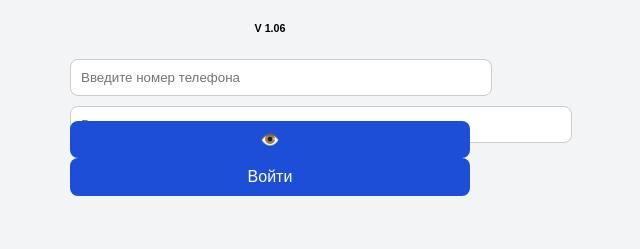
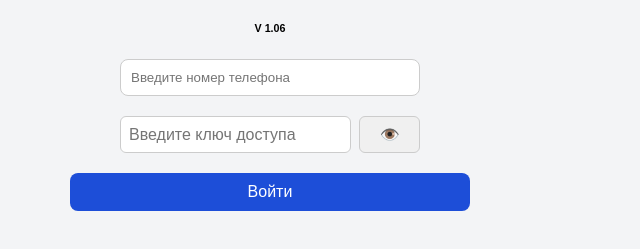
Before and after one commit to Luck-Iess/telegram-bonus-webapp, a plain HTML site: page index.html in a window 1280 px wide. Shown: the part 81-330 px from the top of the page, without its empty margins (370-1010 px from the left). Drawn offline with Linux system fonts and the light colour scheme.

Commit message:
Обновление версии 1.07

```diff
--- a/index.html
+++ b/index.html
@@ -12,12 +12,14 @@
     <h6>V 1.06</h6>
 
     <form id="loginForm">
+    <div style="max-width: 300px; margin: 10px auto;">
       <input type="text" id="phone" placeholder="Введите номер телефона" required />
+    </div>
 
-      <div style="position: relative;">
-        <input type="password" id="key" placeholder="Введите ключ доступа" required style="padding-right: 90px;" />
-        <button type="button" id="toggleKey" style="position: absolute; right: 0; top: 0; height: 100%; padding: 0 10px;">👁️</button>
-      </div>
+    <div class="key-wrapper">
+      <input type="password" id="key" placeholder="Введите ключ доступа" required />
+      <button type="button" id="toggleKey">👁️</button>
+    </div>
 
       <button type="submit">Войти</button>
     </form>
--- a/style.css
+++ b/style.css
@@ -18,14 +18,14 @@ h6 {
 }
 input {
     display: block;
-    width: 100%;
+    width: 92.5%;
     padding: 10px;
     margin-top: 10px;
     border-radius: 8px;
     border: 1px solid #ccc;
 }
 button {
-    margin-top: 15px;
+    margin-top: 10px;
     width: 100%;
     padding: 10px;
     background-color: #1d4ed8;
@@ -58,3 +58,29 @@ button {
   0% { transform: rotate(0deg); }
   100% { transform: rotate(360deg); }
 }
+
+.key-wrapper {
+  width: 300px;
+  display: flex;
+  gap: 8px; /* Расстояние между полем и кнопкой */
+  margin: 10px auto;
+}
+
+.key-wrapper input {
+  flex: 5;
+  padding: 8px;
+  font-size: 16px;
+  border: 1px solid #ccc;
+  border-radius: 6px;
+  outline: none;
+}
+
+.key-wrapper button {
+  flex: 1   ;
+  padding: 8px;
+  font-size: 16px;
+  border: 1px solid #ccc;
+  background-color: #f0f0f0;
+  border-radius: 6px;
+  cursor: pointer;
+}
```
